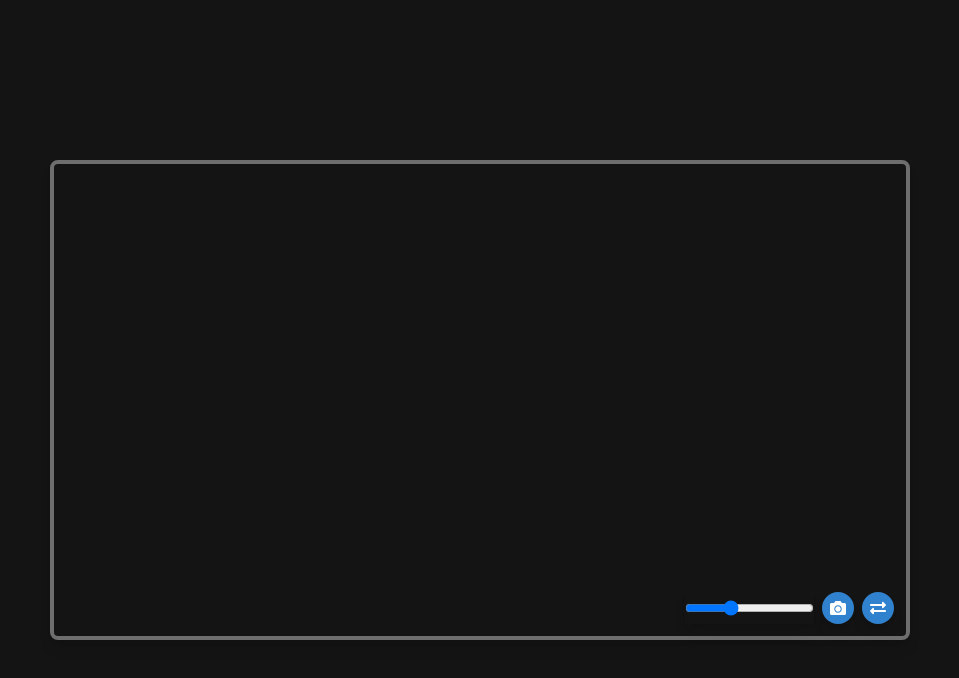
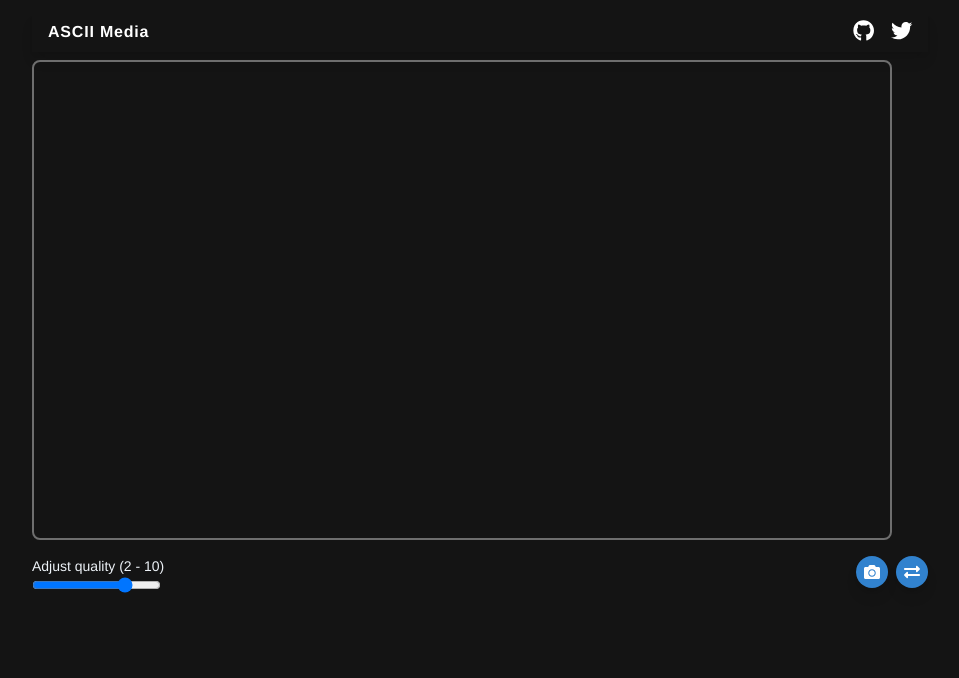
Before and after one commit to jnafolayan/ascii-media, a Vue app: page / in a window 1280 px wide. Shown: the top 678 px of the page, without its empty margins (160-1119 px from the left). Built offline with nearby package versions, Linux system fonts and the light colour scheme; no server answers.

Commit message:
rework ui

```diff
--- a/package.json
+++ b/package.json
@@ -12,6 +12,7 @@
   "main": "index.js",
   "dependencies": {
     "@fortawesome/fontawesome-svg-core": "^1.2.28",
+    "@fortawesome/free-brands-svg-icons": "^5.13.0",
     "@fortawesome/free-solid-svg-icons": "^5.13.0",
     "@fortawesome/vue-fontawesome": "^0.1.9",
     "@vue/cli-plugin-babel": "4.1.1",
--- a/src/App.vue
+++ b/src/App.vue
@@ -1,17 +1,20 @@
 <template>
-  <div id="app" class="flex items-center justify-center h-screen">
+  <div id="app" class="px-3">
+    <app-header />
     <display />
   </div>
 </template>
 
 <script>
+import AppHeader from "./components/AppHeader";
 import Display from "./components/Display";
 
 export default {
   name: "App",
   components: {
-    Display
-  }
+    AppHeader,
+    Display,
+  },
 };
 </script>
 
--- /dev/null
+++ b/src/components/AppHeader.vue
@@ -0,0 +1,25 @@
+<template>
+  <div>
+    <div
+      class="relative mx-auto shadow-lg mt-3 px-4 w-full max-w-4xl py-2 flex justify-between items-center"
+    >
+      <h3 class="text-white font-semibold tracking-wider">ASCII Media</h3>
+      <div>
+        <a href="https://github.com/jnafolayan">
+          <fa-icon
+            :icon="['fab', 'github']"
+            size="lg"
+            class="text-white hover:text-gray-400"
+          />
+        </a>
+        <a href="https://twitter.com/jnafolayan" class="ml-4">
+          <fa-icon
+            :icon="['fab', 'twitter']"
+            size="lg"
+            class="text-white hover:text-gray-400"
+          />
+        </a>
+      </div>
+    </div>
+  </div>
+</template>
--- a/src/components/Display.vue
+++ b/src/components/Display.vue
@@ -1,19 +1,39 @@
 <template>
-  <div class="relative" @mouseenter="showUpload" @mouseleave="hideUpload">
+  <div
+    class="relative mt-2 mx-auto max-w-4xl"
+    @mouseenter="showUpload"
+    @mouseleave="hideUpload"
+  >
     <canvas
-      class="canvas rounded-lg border-4 shadow-lg"
+      class="canvas rounded-lg border-2 w-full"
       style="border-color: rgb(110,110,110)"
       ref="canvas"
-      width="840"
+      width="860"
       height="480"
     ></canvas>
 
-    <label for="fileUpload" class="cursor-pointer">
-      <div
-        v-show="uploadVisible && mode == 'upload'"
-        class="absolute top-0 left-0 w-full h-full bg-gray-500 bg-opacity-75 flex items-center justify-center"
+    <div class="flex justify-between mt-4">
+      <div title="Quality" class="cursor-pointer mr-2">
+        <label class="block text-left text-gray-200 text-sm"
+          >Adjust quality (2 - 10)</label
         >
-        <fa-icon icon="upload" size="3x" class="text-black" />
+        <input
+          class="block"
+          v-model="groupSize"
+          type="range"
+          min="2"
+          max="10"
+          step="2"
+        />
+      </div>
+      <div class="flex">
+        <label
+          v-if="mode == 'upload'"
+          for="fileUpload"
+          title="Save image"
+          class="shadow-lg cursor-pointer bg-blue-600 rounded-full w-8 h-8 mr-2 flex items-center justify-center"
+        >
+          <fa-icon icon="upload" class="text-white" />
           <input
             hidden
             ref="uploadInput"
@@ -22,17 +42,10 @@
             accept="image/*"
             @change="loadImage"
           />
-      </div>
         </label>
-    <div class="absolute bottom-0 right-0 mr-4 mb-4 flex">
         <div
-        title="Quality"
-        class="shadow-lg cursor-pointer w-auto mr-2 flex items-center justify-center"
-      >
-        <input v-model="groupSize" type="range" min="2" max="20" step="2" />
-      </div>
-      <div
-        title="Save image"
+          v-else
+          title="Save frame"
           class="shadow-lg cursor-pointer bg-blue-600 rounded-full w-8 h-8 mr-2 flex items-center justify-center"
           @click="saveImage()"
         >
@@ -44,6 +57,7 @@
           @click="toggleMode()"
         >
           <fa-icon icon="exchange-alt" class="text-white" />
+        </div>
       </div>
     </div>
   </div>
@@ -93,7 +107,7 @@ export default {
       tmpCanvas: null,
       tmpCtx: null,
       glyphs: {},
-      groupSize: 8
+      groupSize: 8,
     };
   },
 
@@ -109,7 +123,7 @@ export default {
     video.setAttribute("autoplay", true);
 
     getUserMedia({ video: { width: 860, height: 480 } })
-      .then(stream => {
+      .then((stream) => {
         video.srcObject = stream;
 
         video.width = video.videoWidth;
@@ -146,32 +160,49 @@ export default {
     },
 
     resize() {
+      console.log(999);
       const canvas = this.$refs["canvas"];
-      const winRatio = window.innerWidth / window.innerHeight;
-      const ratio = this.width / this.height;
+      const [winWidth, winHeight] = [
+        parseInt(getComputedStyle(canvas).width, 10),
+        Math.min(600, window.innerHeight * 0.8),
+      ];
+      console.log(winWidth);
+      const winRatio = winWidth / winHeight;
+      const ratio = this.baseWidth / this.baseHeight;
 
-      if (
-        !(window.innerWidth < this.width || window.innerHeight < this.height)
-      ) {
-        canvas.style.width = `${this.width}px`;
-        canvas.style.height = `${this.height}px`;
+      if (!(winWidth < this.baseWidth || winHeight < this.baseHeight)) {
+        canvas.style.width = `${this.baseWidth}px`;
+        canvas.style.height = `${this.baseHeight}px`;
       } else if (winRatio < ratio) {
-        canvas.style.width = `${window.innerWidth}px`;
-        canvas.style.height = `${Math.floor(window.innerWidth / ratio)}px`;
+        canvas.style.width = `${winWidth}px`;
+        canvas.style.height = `${Math.floor(winWidth / ratio)}px`;
       } else {
-        canvas.style.height = `${window.innerHeight}px`;
-        canvas.style.width = `${Math.floor(window.innerHeight * ratio)}px`;
+        canvas.style.height = `${winHeight}px`;
+        canvas.style.width = `${Math.floor(winHeight * ratio)}px`;
       }
     },
 
+    // resize() {
+    //   const canvas = this.$refs["canvas"];
+    //   const winRatio = window.innerWidth / window.innerHeight;
+    //   const ratio = this.width / this.height;
+
+    //   if (
+    //     !(window.innerWidth < this.width || window.innerHeight < this.height)
+    //   ) {
+    //     canvas.style.width = `${this.width}px`;
+    //     canvas.style.height = `${this.height}px`;
+    //   } else if (winRatio < ratio) {
+    //     canvas.style.width = `${window.innerWidth}px`;
+    //     canvas.style.height = `${Math.floor(window.innerWidth / ratio)}px`;
+    //   } else {
+    //     canvas.style.height = `${window.innerHeight}px`;
+    //     canvas.style.width = `${Math.floor(window.innerHeight * ratio)}px`;
+    //   }
+    // },
+
     toggleMode() {
       this.mode = this.mode == "camera" ? "upload" : "camera";
-      if (this.mode == "upload") {
-        this.$refs["uploadInput"].click();
-        this.groupSize = 4;
-      } else {
-        this.groupSize = 10;
-      }
       setTimeout(() => this.resize(), 200);
     },
 
@@ -303,7 +334,7 @@ export default {
 
       ctx.fillStyle = "#000";
       ctx.fillRect(0, 0, this.width, this.height);
-      ctx.drawImage(frame, 0, 0);
+      ctx.drawImage(frame, 0, 0, this.width, this.height);
     },
 
     loadImage({ target }) {
@@ -326,15 +357,15 @@ export default {
     },
     hideUpload() {
       this.uploadVisible = false;
-    }
+    },
   },
   watch: {
     groupSize() {
       // clear cache
       this.glyphs = {};
       setTimeout(() => this.resize(), 100);
-    }
-  }
+    },
+  },
 };
 </script>
 
@@ -344,6 +375,6 @@ export default {
 }
 
 .canvas {
-  image-rendering: optimizeQuality;
+  image-rendering: optimizequality;
 }
 </style>
--- a/src/main.js
+++ b/src/main.js
@@ -5,13 +5,14 @@ import {
   faCamera,
   faExchangeAlt,
 } from "@fortawesome/free-solid-svg-icons";
+import { faGithub, faTwitter } from "@fortawesome/free-brands-svg-icons";
 import { FontAwesomeIcon } from "@fortawesome/vue-fontawesome";
 
 import App from "./App.vue";
 
 import "./assets/styles/main.css";
 
-library.add(faUpload, faCamera, faExchangeAlt);
+library.add(faUpload, faCamera, faExchangeAlt, faGithub, faTwitter);
 Vue.component("fa-icon", FontAwesomeIcon);
 
 Vue.config.productionTip = false;
```
Also changed, not shown: 1 other file (tests, documents, lock files or other folders). Lines whose indentation alone changed are shown as unchanged.
